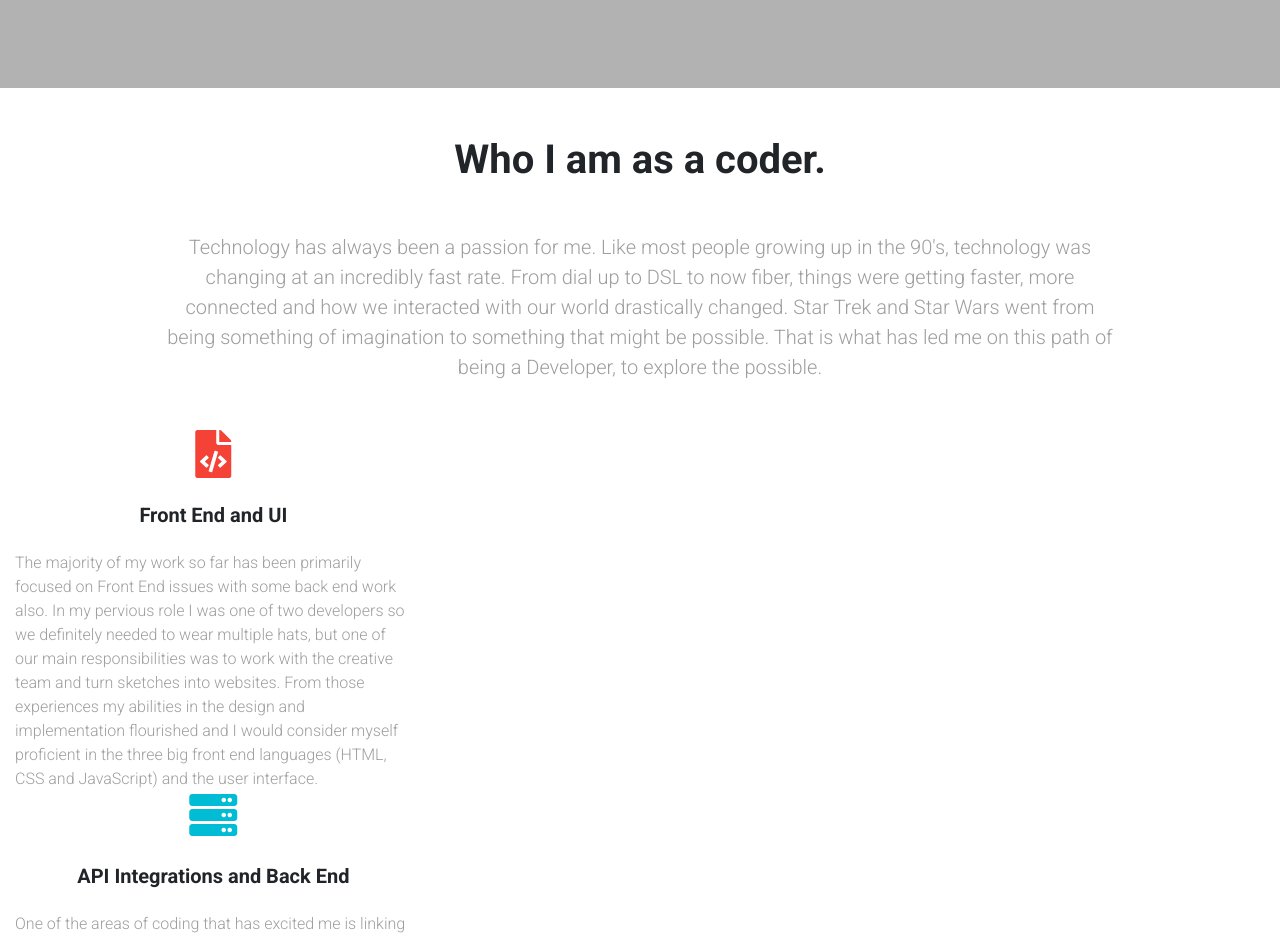
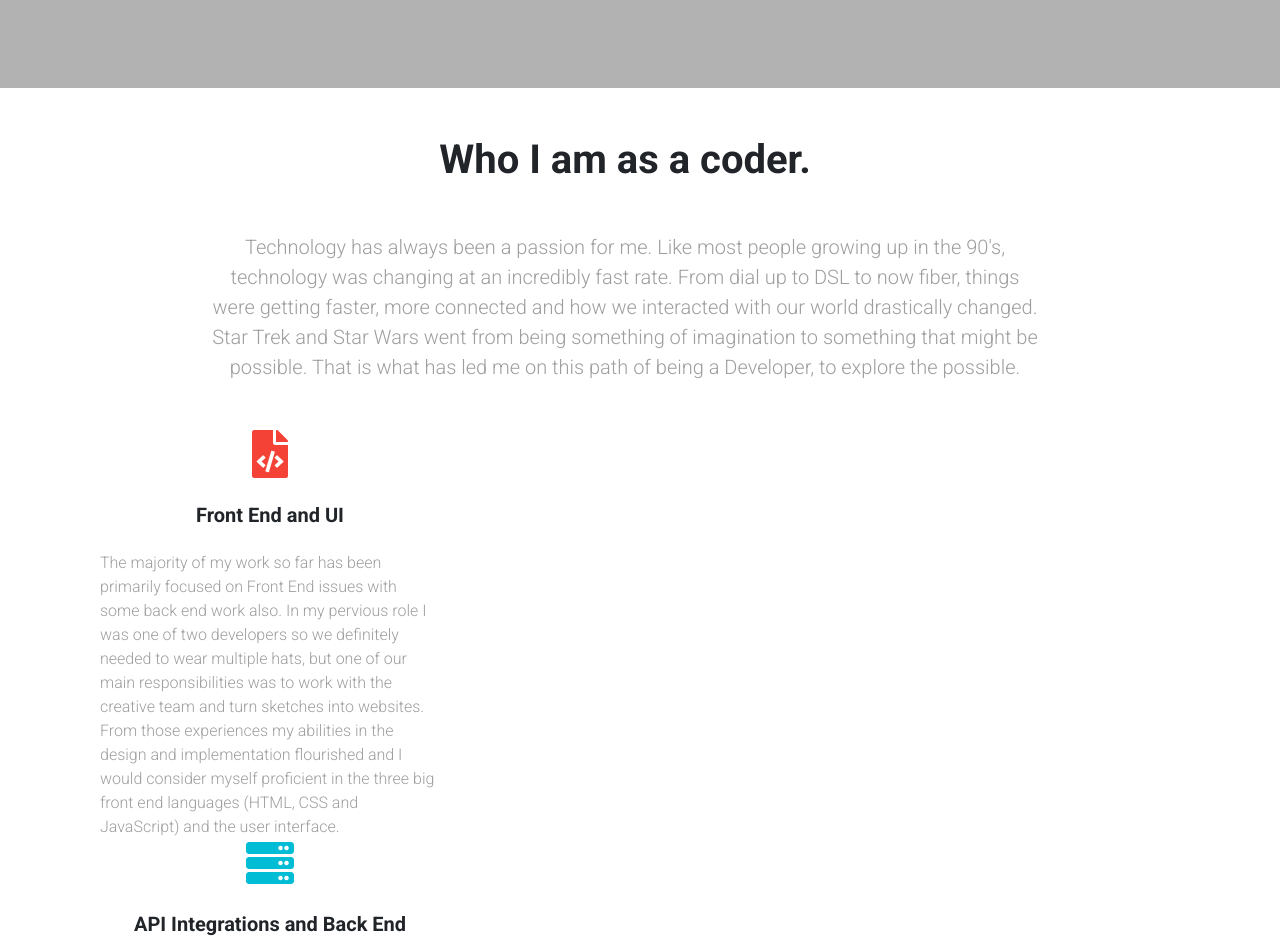
Before and after one commit to baronvontoby/lorenzo-site-2020, a React (Create React App) app in the folder client/: page / in a window 1280 px wide. Shown: the part 760-1699 px from the top of the page. Built offline with nearby package versions, Linux system fonts and the light colour scheme.

Commit message:
fixed a styling issue on the home page

```diff
--- a/client/src/pages/HomePage/home.css
+++ b/client/src/pages/HomePage/home.css
@@ -1,4 +1,5 @@
 .main-page-four {
     margin-left: auto;
     margin-right: auto;
+    display: flex;
 }
--- a/client/src/pages/HomePage/index.js
+++ b/client/src/pages/HomePage/index.js
@@ -1,5 +1,5 @@
 import React from 'react';
-import { MDBRow, MDBCol, MDBIcon } from 'mdbreact';
+import { MDBRow, MDBCol, MDBIcon, MDBContainer } from 'mdbreact';
 import Hero from '../../images/heroHome.jpg';
 import './home.css';
 import HeroHolder from '../../components/HeroHolder';
@@ -30,14 +30,16 @@ class HomePage extends React.Component {
                     <HeroHolder src={this.state.heroImage} heading='The Journey of A Coder' text={heroText}>
                      </HeroHolder>
                 </section>
-                <section className="text-center my-5">
+                <MDBContainer className="text-center my-5">
+                    <MDBRow className="w-100">
                         <h2 className="h1-responsive font-weight-bold my-5">
                             Who I am as a coder.
                         </h2>
                         <p className="lead grey-text w-responsive mx-auto mb-5">
                             {secondPara}
                         </p>
-                    <MDBRow className="main-page-four">
+                    </MDBRow>
+                    <MDBRow className="main-page-four w-100">
                         <MDBCol md="4">
                             <MDBIcon icon="file-code" size="3x" className="red-text" />
                             <h5 className="font-weight-bold my-4">Front End and UI</h5>
@@ -71,7 +73,7 @@ class HomePage extends React.Component {
                             </p>
                         </MDBCol>
                     </MDBRow>
-                </section>
+                </MDBContainer>
             </div>
         );
     }
```
Lines whose indentation alone changed are shown as unchanged.
